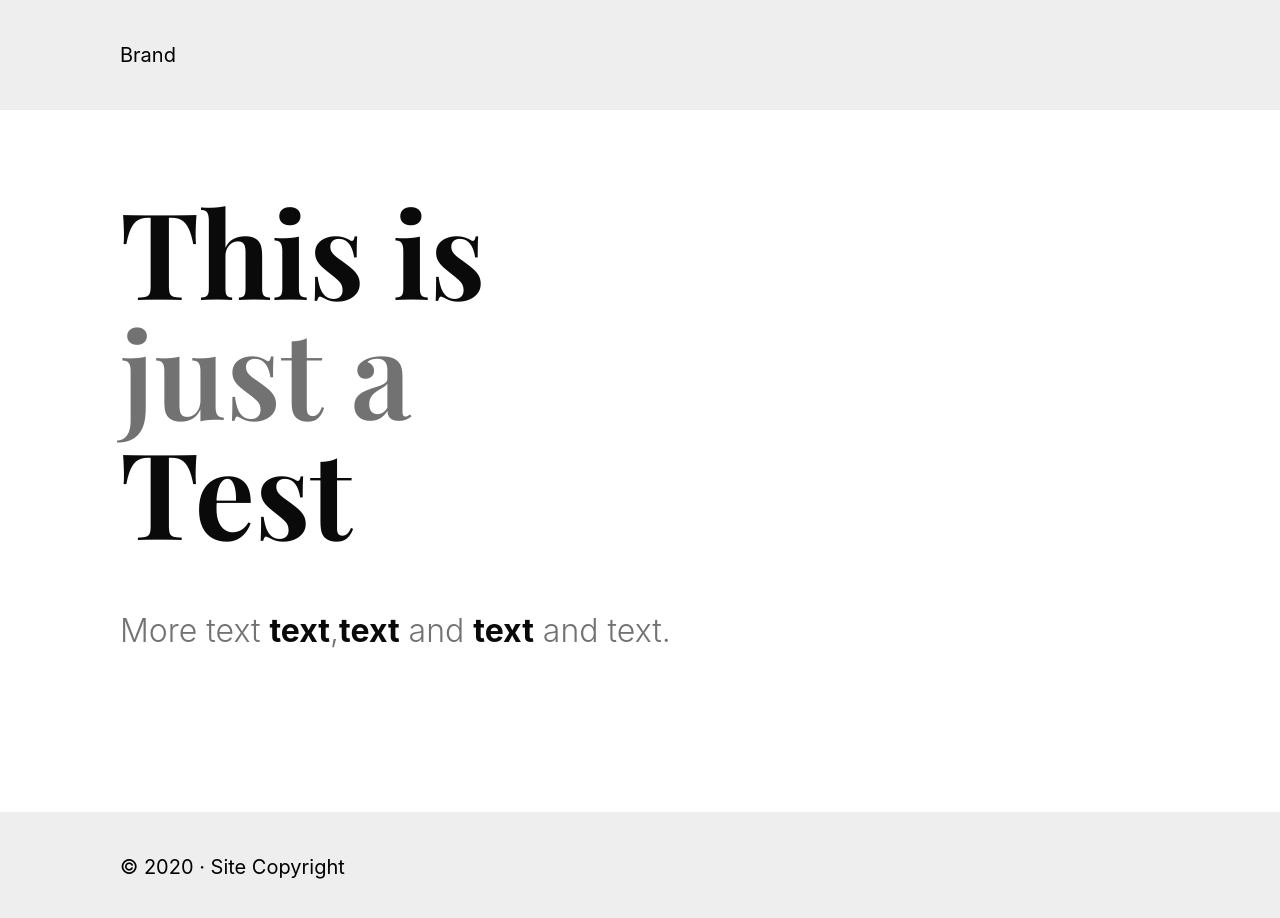
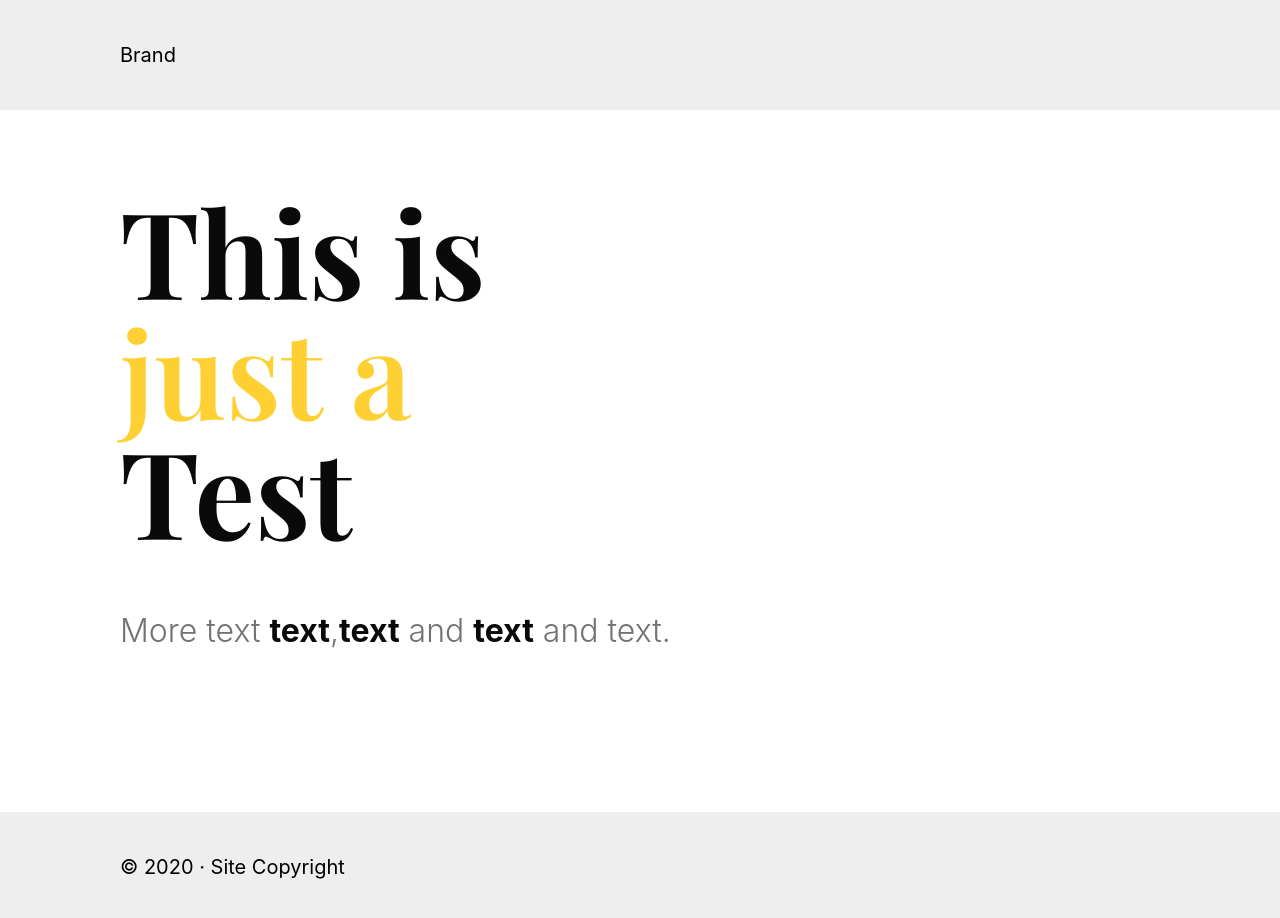
Before and after one commit to andrei-fosterinteractive/nextjs-sc-start, a Next.js app: page / in a window 1280 px wide. Shown: the top 918 px of the page. Built offline with nearby package versions, Linux system fonts and the light colour scheme; a web font is replaced by a local one.

Commit message:
deploy test

```diff
--- a/components/intro.js
+++ b/components/intro.js
@@ -47,7 +47,7 @@ const Title = styled.h1`
   font-weight: 100;
   line-height: 1;
   margin-bottom: 3rem;
-  color: #727272;
+  color: var(--yellow);
   font-family: 'Playfair Display', 'Georgia', 'Cambria';
 
   span {
```
